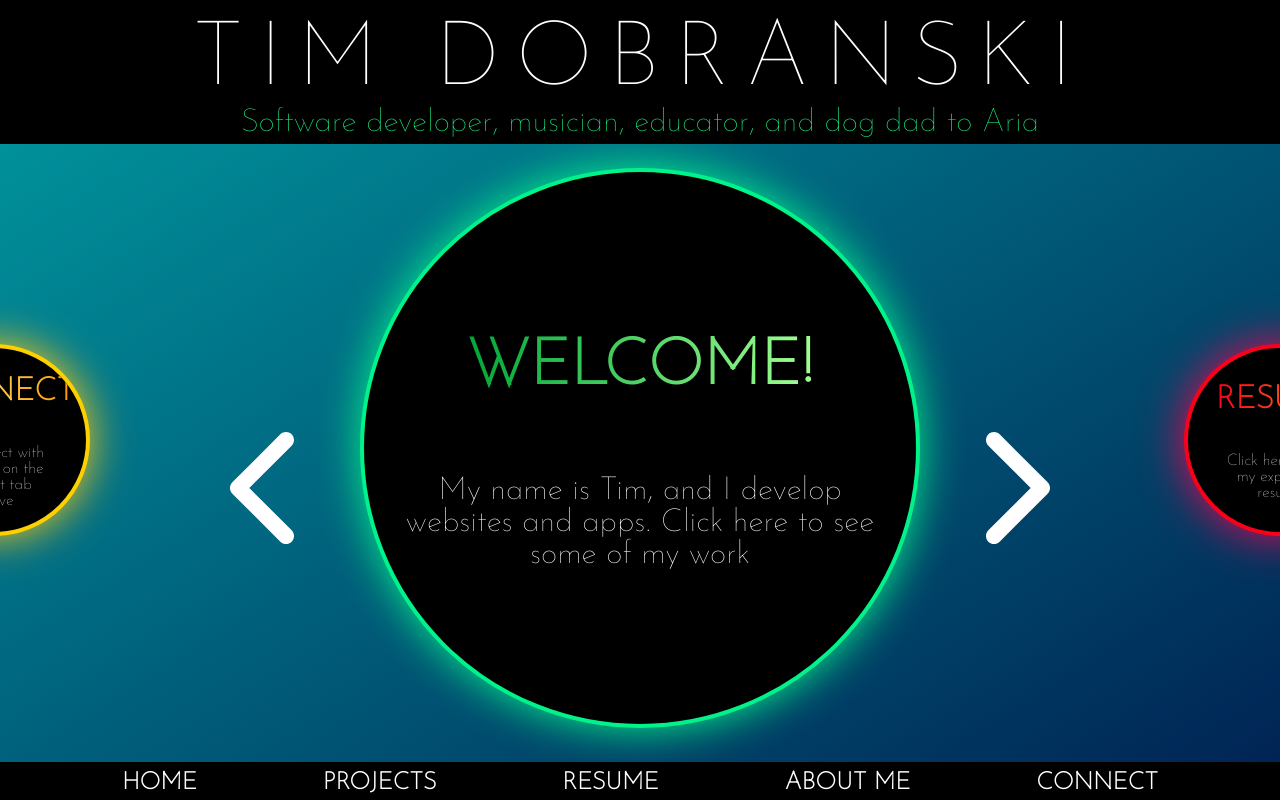
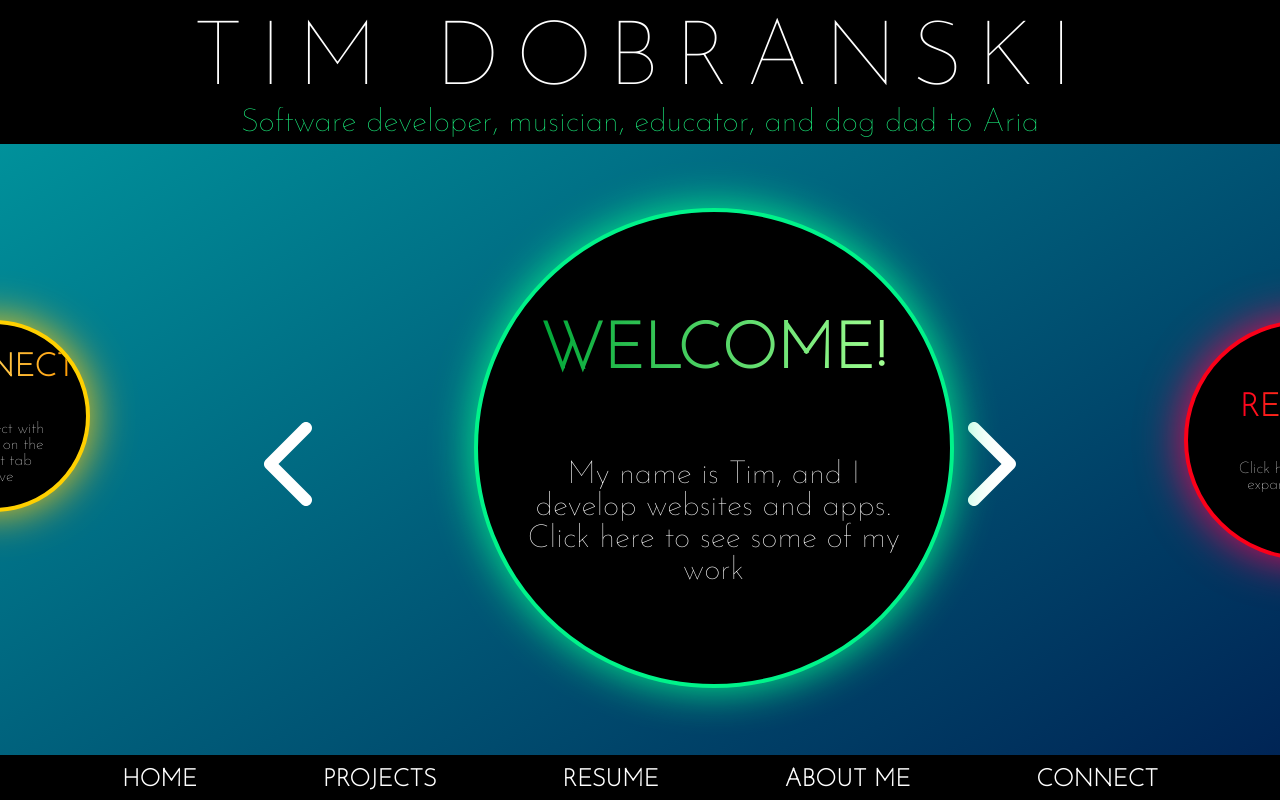
Before and after one commit to timdobranski/portfolio, a Next.js app: page / in a window 1280 px wide. Built offline with nearby package versions, Linux system fonts and the light colour scheme.

Commit message:
Updated styling to remove transform for smoother animation

```diff
--- a/src/app/About/About.module.css
+++ b/src/app/About/About.module.css
@@ -20,7 +20,7 @@
   color: black;
   font-size: 4rem;
   margin: 0;
-  margin-top: 1rem;
+  margin-top: 3rem;
   margin-bottom: 2rem;
 }
 .aboutContainer p {
@@ -60,7 +60,4 @@
   line-height: 1.3;
   font-weight: bold;
   margin: 1rem;
-
-
-
 }
--- a/src/app/About/page.js
+++ b/src/app/About/page.js
@@ -7,7 +7,7 @@ export default function About() {
 
   return (
     <div className={styles.aboutContainer}>
-      <h1>About Me</h1>
+      <h1 className={styles.aboutHeader}>ABOUT ME</h1>
 
           <div className={styles.meImageContainer}>
             <Image className={styles.aboutImage} src={me} alt='Tim Dobranski'/>
--- a/src/app/Home.module.css
+++ b/src/app/Home.module.css
@@ -11,6 +11,10 @@
   position: fixed;
   height: 100%;
   width: 100%;
+  display: flex;
+  justify-content: center;
+  align-items: center;
+  height: 100%;
 }
 .welcomeHeader {
   font-size: 3rem;
@@ -32,52 +36,56 @@
   flex-direction: column;
   justify-content: center;
   align-items: center;
-  padding-left: 3vw;
-  padding-right: 3vw;
-  /* padding-bottom: 3vw; */
+  /* padding-left: 3rem;
+  padding-right: 3rem; */
   color: white;
-  font-size: 2rem;
   border-radius: 50%;
   background-color: black;
   transition: transform 1s ease, width 1s ease, height 1s ease, margin 1s ease, left 1s ease, top 1s ease, font-size 1s ease;
+  transform: scale(1);
   position: absolute;
 }
-.inactiveLeft, .inactiveRight, .activeRing {
-  transform: scale(1);
+.ring:hover {
+  transform: scale(1.1);
 }
 .activeRing {
-  position: absolute;
-  top: 38%;
-  left: 50%;
-  transform: translate(-50%, -50%);
-  width: 35rem;
-  height: 35rem;
+  font-size: 2rem;
+  top: 8%;
+  left: 37%;
+  width: 60vmin;
+  height: 60vmin;
+  padding-left: 3%;
+  padding-right: 3%;
 }
-
-  .activeRing:hover {
-    transform: translate(-50%, -50%) scale(1.2);
-  }
-
 .inactiveLeft {
   position: absolute;
-  top: 25%;
+  top: 22%;
   left: -8%;
   width: 15vw;
   height: 15vw;
   font-size: 1rem;
   transform: translate(0%, 0%);
+  padding-left: 3%;
+  padding-right: 3%;
+}
 
-}
 .inactiveRight {
   position: absolute;
-  top: 25%;
+  top: 22%;
   left: 85%;
-  width: 15vw;
-  height: 15vw;
+  width: 30vmin;
+  height: 30vmin;
   font-size: 1rem;
   margin-left: 7.5vw;
   margin-right: -7vw;
+  padding-left: 1.5%;
+  padding-right: 1.5%;
 }
+.inactiveRight p, .inactiveLeft p {
+
+}
+
+
 .hidden {
   opacity: 0;
   display: hidden;
@@ -107,12 +115,23 @@
 }
 .leftNav, .rightNav {
   position: absolute;    /* Use absolute positioning */
-  top: 35%;              /* Center vertically */
-  font-size: 8rem;
+  top: 32%;              /* Center vertically */
+  font-size: 6rem;
   color: white;
+  width: 6rem;
+  height: 6rem;
+  padding: 1rem;
+  border-radius: 50%;
+  transition: background-color .5s ease, transform 1s ease;
+
 }
-.leftNav, .rightNav:hover {
+.leftNav:hover, .rightNav:hover {
   cursor: pointer;
+  transform:scale(1.1);
+  /* color:#00f38a; */
+  border-radius: 50%;
+  background-color: rgba(255, 255, 255, .2);
+  transition: background-color .5s ease, transform 1s ease;
 }
 .leftNav {
   left: 18vw;   /* Position to the left */
--- a/src/app/globals.css
+++ b/src/app/globals.css
@@ -55,7 +55,7 @@ overflow: hidden;
   background-color: black;
   bottom: 0;
   width: 100vw;
-  height: 3vw;
+  height: 3.5vw;
 }
 .footerLink {
  display: flex;
```
Also changed, not shown: src/app/page.js (+0 -18 lines).
